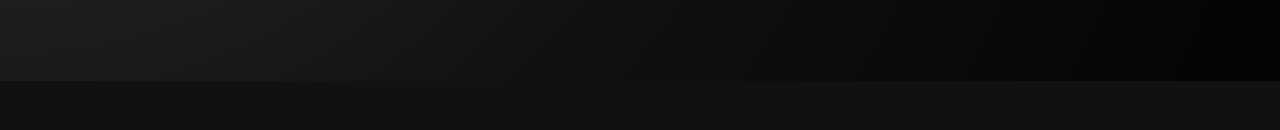
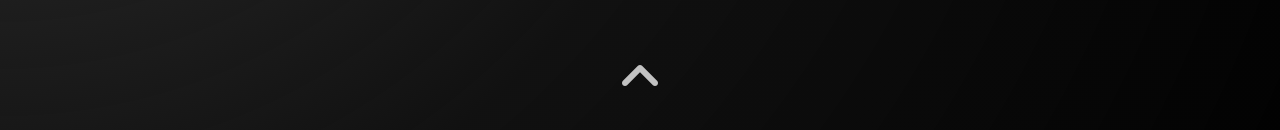
Before and after one commit to vivan-sinha/vivan-sinha.github.io, a React (Vite) app: page / in a window 1280 px wide. Shown: the part 2871-3001 px from the top of the page. Before the commit the page ends 2952 px from the top, so only its background shows below. Built offline with nearby package versions, Linux system fonts and the light colour scheme.

Commit message:
text animation improvement and scroll to top button

```diff
--- a/src/Home.jsx
+++ b/src/Home.jsx
@@ -40,15 +40,19 @@ export default function Home() {
     }
 
     const hoveringArrow = useRef(false)
+    const hoverArrowTimeout = useRef(false)
     const arrowTimeout = useRef(null)
 
     function handleArrowEnter() {
+        if (hoverArrowTimeout.current) {
+            return
+        }
         hoveringArrow.current = true
         arrowTimeout.current = setTimeout(() => {
-            if (hoveringArrow.current) {
+            if (hoveringArrow.current && !hoverArrowTimeout.current) {
                 scrollToElement(startRef)
             }
-        }, [600])
+        }, [800])
     }
 
 
@@ -98,10 +102,10 @@ export default function Home() {
     }
 
     return (
-        <CardSpotlightEffect lag={'100'} intensity={contactToggled ? '0' : ''}>
+        <CardSpotlightEffect lag={'100'} intensity={contactToggled ? '0' : ''} radius='18000px'>
                 <ContactFormModal modalRef={modalRef} contactToggled={contactToggled} toggleContactForm={toggleContactForm} textBoxClicked={textBoxClicked}/>
             <div className='w-[100vw]'>
-                <div className='justify-self-center max-w-[90vw] xl:max-w-[65vw] 2xl:max-w-[50vw] space-y-10 mb-20'>
+                <div className='justify-self-center max-w-[90vw] xl:max-w-[65vw] 2xl:max-w-[50vw] space-y-10 mb-5'>
 
                     <div className='flex flex-col justify-center items-center mb-10'>
                         <NameCard toggleContactForm={toggleContactForm}></NameCard>
@@ -144,10 +148,20 @@ export default function Home() {
                     </div>
 
 
-                    <div>
+                    <div className='mb-10'>
                         <h1 className='text-2xl 2xl:text-3xl mb-10 text-gray-200'>Experienced In:</h1>
                         <TechScroller title='all' technologies={allTechnologies}/>
                     </div>
+                    <CardSpotlightEffect intensity={'0.1'} customCSS={'rounded-2xl mt-10 mb-5'}>
+                            <i className='fa-solid fa-angle-up self-center justify-self-center text-5xl px-10 py-3 text-white/75'
+                            onClick={() => {
+                                hoverArrowTimeout.current = true
+                                window.scrollTo({top:0, behavior:'smooth'});
+                                setTimeout(() => {
+                                    hoverArrowTimeout.current = false
+                                }, [1000])
+                            }}></i>
+                        </CardSpotlightEffect>
                 </div>
             </div>
         </CardSpotlightEffect>
--- a/src/components/CardSpotlightEffect.jsx
+++ b/src/components/CardSpotlightEffect.jsx
@@ -1,6 +1,6 @@
 import React, { useState, useRef, useEffect } from 'react'
 
-export const CardSpotlightEffect = ({children, customCSS, intensity, lag, rgb}) => {
+export const CardSpotlightEffect = ({children, customCSS, intensity, lag, rgb, radius}) => {
   const hasCustomCSS = customCSS !== '' && customCSS != null;
   if (intensity == null || intensity == undefined || intensity == '') {
     intensity = 0.04
@@ -10,6 +10,9 @@ export const CardSpotlightEffect = ({children, customCSS, intensity, lag, rgb})
   }
   if (rgb == null || rgb == undefined || rgb == '') {
     rgb = '255,255,255'
+  }
+  if (radius == null || radius == undefined || radius == '') {
+    radius = '8000px'
   }
   const divRef = useRef(null);
   const [isFocused, setIsFocused] = useState(false);
@@ -63,7 +66,7 @@ export const CardSpotlightEffect = ({children, customCSS, intensity, lag, rgb})
         className="w-full pointer-events-none absolute inset-0 opacity-0 transition duration-300"
         style={{
           opacity,
-          background: `radial-gradient(18000px circle at ${position.x}px ${position.y}px, rgba(${rgb},${intensity}), transparent 5%)`,
+          background: `radial-gradient(${radius} circle at ${position.x}px ${position.y}px, rgba(${rgb},${intensity}), transparent 5%)`,
         }}
       />
       {children}
--- a/src/components/NameCard.jsx
+++ b/src/components/NameCard.jsx
@@ -6,7 +6,7 @@ import resume from '../assets/Vivan_Sinha_Resume.pdf'
 
 function PFP() {
     return (
-        <div className={'relative w-10 min-w-[25vw] md:w-28 sm:min-w-[12vw] md:min-w-0 hover:transform hover:rotate-[-15deg] hover:scale-110 ease-in-out duration-500 rounded-full overflow-hidden border-2 border-slate-200'}>
+        <div className={'relative w-10 min-w-[25vw] md:w-28 sm:min-w-[12vw] md:min-w-0 hover:transform hover:rotate-[-15deg] hover:scale-120 ease-in-out duration-500 rounded-full overflow-hidden border-2 border-slate-200'}>
             <img className='' src={pfp}/>
             <img className='absolute top-0 hover:transform hover:opacity-0 ease-in-out duration-500' src={logo}/>
 
@@ -95,20 +95,20 @@ function LargeScreenName({toggleContactForm}) {
             <div className='flex flex-row items-center space-x-5 justify-center text-center'>
                 <PFP/>
                 <div>
-                    <CardSpotlightEffect customCSS={'px-1'} intensity={'0.08'}>
+                    <CardSpotlightEffect customCSS={'px-1'} intensity={'0.1'}>
                     <h1 className='text-4xl tracking-tight'>Vivan Sinha</h1></CardSpotlightEffect>
                     <p className='justify-self-start text-xs px-1 md:text-xl text-gray-300'><i className="fa-solid fa-map-location-dot"/> Berkeley, CA</p>
                 </div>
             </div>
             <div className='text-4xl sm:text-9xl font-bold text-center'>
                 <div className='flex flex-row justify-center'>
-                    <CardSpotlightEffect intensity={'0.08'} customCSS={'pr-2 '}>
+                    <CardSpotlightEffect intensity={'0.1'} customCSS={'pr-2 '}>
                         <h1 className=''>FULL-STACK</h1>
                     </CardSpotlightEffect>
                 </div>
                 <div className='flex flex-row space-x-6 items-center w-full'>
 
-                    <CardSpotlightEffect intensity={'0.08'} customCSS={'pr-2 '}>
+                    <CardSpotlightEffect intensity={'0.1'} customCSS={'pr-2 '}>
                     <h1 className=''>DEVELOPER</h1>
                     </CardSpotlightEffect>
                     <CardSpotlightEffect intensity={'0.16'} customCSS={'rounded-full'}>
```
Also changed, not shown: 1 other file (tests, documents, lock files or other folders).
